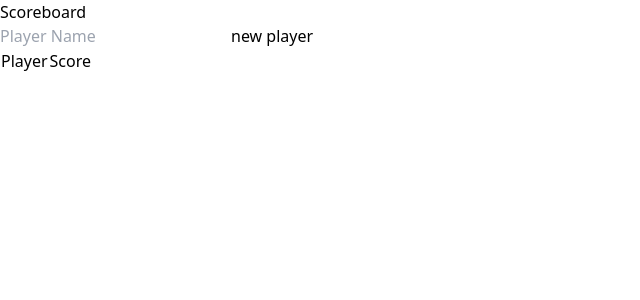
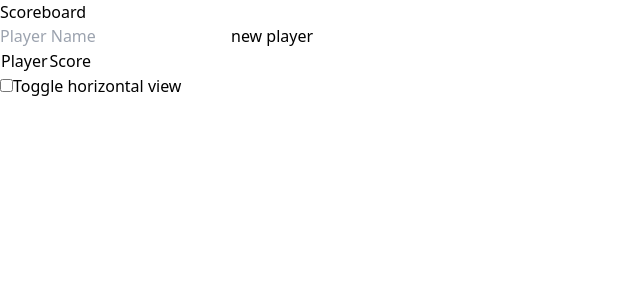
Before and after one commit to caioarodrigues/dynamic-scoreboard, a React (Vite) app: page / in a window 1280 px wide. Shown: the top 300 px of the page, without its empty margins (0-640 px from the left). Built offline with nearby package versions, Linux system fonts and the light colour scheme.

Commit message:
fix: score bug while removing a player & style: more adjustments

```diff
--- a/src/components/Box/Index.module.jsx
+++ b/src/components/Box/Index.module.jsx
@@ -6,5 +6,5 @@ export const Box = ({ children }) => {
         {children}
       </div>
     </div>
-  )
-}
+  );
+};
--- a/src/components/Card/Index.module.jsx
+++ b/src/components/Card/Index.module.jsx
@@ -1,33 +1,31 @@
-import { useState } from "react";
+/* eslint-disable react/prop-types */
 import { Button } from "../Button/Index.module";
-import { FaRegTrashAlt } from "react-icons/fa";
-import { FaPlus } from "react-icons/fa6";
-import { FaMinus } from "react-icons/fa6";
+import { FaRegTrashAlt, FaPlus, FaMinus } from "react-icons/fa";
 import usePlayer from "../../hooks/usePlayer";
 
-// eslint-disable-next-line react/prop-types
 export const Card = ({ playerName }) => {
-  const { removeCard, updateCardScore } = usePlayer();
-  const [score, setScore] = useState(0);
-  const addScore = () => {
-    setScore((prevScore) => prevScore + 1)
-    updateCardScore(playerName, "add");
-  }
-  const subScore = () => {
-    setScore((prevScore) => prevScore > 0 ? prevScore - 1 : 0)
-    updateCardScore(playerName, "sub");
-  }
+  const { removeCard, updateCardScore, getScore } = usePlayer();
+  const score = getScore(playerName);
 
   return (
-    <div className={`w-full md:w-1/4 bg-blue-300 p-2 rounded-md flex flex-col gap-1 shadow-md`}>
+    <div className="w-full md:w-1/4 bg-blue-300 p-2 rounded-md flex flex-col gap-1 shadow-md">
       <div className="bg-blue-400 rounded-md px-1 py-2 text-center font-bold">
-          {playerName}
+        {playerName}
         <div>{score} points</div>
       </div>
       <div className="flex justify-start gap-1">
-        <Button name={<FaPlus />} clickHandler={addScore} />
-        <Button name={<FaMinus />} clickHandler={subScore} />
-        <Button name={<FaRegTrashAlt />} clickHandler={() => removeCard(playerName)} />
+        <Button
+          name={<FaPlus />}
+          clickHandler={() => updateCardScore(playerName, "add")}
+        />
+        <Button
+          name={<FaMinus />}
+          clickHandler={() => updateCardScore(playerName, "sub")}
+        />
+        <Button
+          name={<FaRegTrashAlt />}
+          clickHandler={() => removeCard(playerName)}
+        />
       </div>
     </div>
   );
--- a/src/components/CardsList/Index.module.jsx
+++ b/src/components/CardsList/Index.module.jsx
@@ -1,15 +1,18 @@
 import { Card } from "../Card/Index.module";
 import usePlayer from "../../hooks/usePlayer";
+import { Slider } from "../Slider/Index.module";
 
 export const CardsList = () => {
   const { getCards } = usePlayer();
   const cards = getCards();
 
   return (
-    <div className="flex flex-wrap gap-2 justify-center md:justify-end pt-2 md:w-2/3">
-      {cards.map(({ playerName }, index) => (
-        <Card key={index} playerName={playerName} />
-      ))}
+    <div className="md:w-2/3">
+      <Slider>
+        {cards.map(({ playerName }, index) => (
+            <Card key={index} playerName={playerName} />
+        ))}
+      </Slider>
     </div>
   );
 };
--- /dev/null
+++ b/src/components/Slider/Index.module.jsx
@@ -0,0 +1,29 @@
+/* eslint-disable react/prop-types */
+import { useState } from "react";
+
+export const Slider = ({ children, style }) => {
+  const [horizontal, setHorizontal] = useState(false);
+  const toggleHorizontalView = () => setHorizontal((state) => !state);
+
+  return (
+    <div className="bg-white p-2 rounded-md mt-1 md:mt-0 md:bg-transparent">
+      <div className="flex items-center gap-2 my-1 md:hidden">
+        <input
+          type="checkbox"
+          name="toggle-horizontal-view"
+          id=""
+          className="h-4 w-4"
+          onClick={toggleHorizontalView}
+        />
+        <label htmlFor="toggle-horizontal-view">Toggle horizontal view</label>
+      </div>
+
+      <div
+        className={`flex gap-2 overflow-scroll md:overflow-hidden md:flex-wrap md:flex-row
+          md:justify-end ${horizontal ? "flex-row" : "flex-col"} ${style}`}
+      >
+        {children}
+      </div>
+    </div>
+  );
+};
--- a/src/components/Table/Index.module.jsx
+++ b/src/components/Table/Index.module.jsx
@@ -6,7 +6,7 @@ export const Table = () => {
 
   return (
     <div
-      className={`self-start text-center my-2 w-full md:w-1/3 ${
+      className={`text-center my-2 w-full md:w-1/3 ${
         _.length > 0 ? "block" : "hidden"
       }`}
     >
--- a/src/hooks/usePlayer.jsx
+++ b/src/hooks/usePlayer.jsx
@@ -31,8 +31,8 @@ export default function usePlayer() {
   };
   const getCards = () => cards;
   const getScore = (playerName) => {
-    const card = cards.find((card) => card.player === playerName);
-    return card ? card.score : 0;
+    const card = cards.find((card) => card.playerName === playerName);
+    return card.score || 0;
   };
   const sortedCards = () => {
     const newCards = cards.slice().sort((a, b) => b.score - a.score);
```
